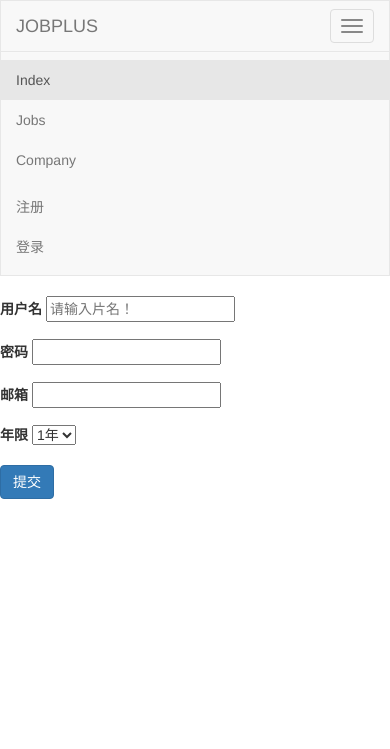
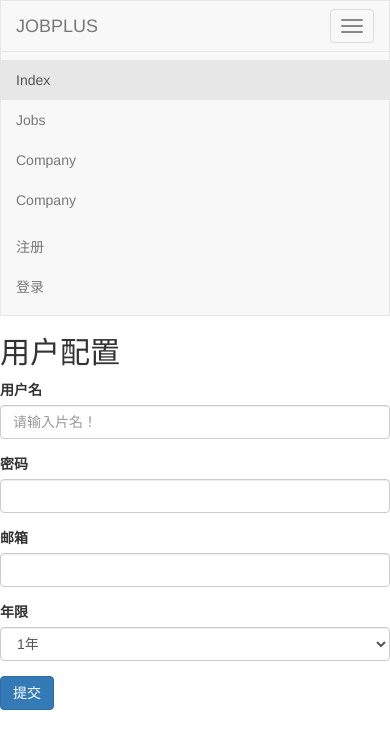
Before and after one commit to c502556190/jobplus, a Flask app: page /user/profile/ in a window 390 px wide, after a click on "Toggle navigation"; the page is wider, and only the part inside the window is pictured. Shown: the top 749 px of that part. Run offline with Flask 2, Linux system fonts and the light colour scheme; some libraries are stand-ins or nearby versions.

Commit message:
update macros.html

```diff
--- a/jobplus/templates/base.html
+++ b/jobplus/templates/base.html
@@ -1,12 +1,11 @@
 <!DOCTYPE html>
 <html>
 <head>
-    <title>LOUPLUS - Team 5 JOBPLUS</title>
+    <title>{% block title %}{% endblock %}</title>
     <!-- 最新版本的 Bootstrap 核心 CSS 文件 -->
-    <link rel="stylesheet" href="{{ url_for('static',filename='css/bootstrap.min.css') }}">
-
-
-    {% block css %}{% endblock %}
+    {% block css %}
+        <link rel="stylesheet" href="{{ url_for('static',filename='css/bootstrap.min.css') }}">
+    {% endblock %}
 </head>
 <body>
 <nav class="navbar navbar-default">
@@ -28,6 +27,8 @@
                 <li class="active"><a href="/">Index <span class="sr-only">(current)</span></a></li>
                 <li><a href="{{ url_for('job.index') }}">Jobs</a></li>
                 <li><a href="{{ url_for('company.index') }}">Company</a></li>
+                <li><a href="{{ url_for('user.profile') }}">Company</a></li>
+
             </ul>
             <ul class="nav navbar-nav navbar-right">
                 <li><a href="{{ url_for('user.index') }}">注册</a></li>
@@ -42,6 +43,7 @@
 {% block body %}
 {% endblock %}
 
+{% block footer %}{% endblock %}
 {% block js %}
     <!-- 最新的 Bootstrap 核心 JavaScript 文件 -->
     <script src="{{ url_for('static',filename='js/jquery.min.js') }}"></script>
--- a/jobplus/templates/macros.html
+++ b/jobplus/templates/macros.html
@@ -1,3 +1,4 @@
+{% extends "base.html" %}
 {% macro render_form(form, url) %}
     <form method="post" action="{{ url }}">
         {{ form.csrf_token }}
@@ -14,14 +15,39 @@
                 </div>
             {% else %}
                 <div class="form-group {% if field.errors %}has-error{% endif %}">
-                    {{ field.label }} {{ field(class="form-contorl") }}
-                    {% if field.errors %}
-                        {% for error in field.errors %}
-                            <span class="help-block">{{ error }}</span>
-                        {% endfor %}
-                    {% endif %}
+                {{ field.label }} {{ field(class="form-control") }}
+                {% if field.errors %}
+                    {% for error in field.errors %}
+                        <span class="help-block">{{ error }}</span>
+                    {% endfor %}
+                {% endif %}
                 </div>
             {% endif %}
         {% endfor %}
     </form>
 {% endmacro %}
+
+
+{% macro render_pagination(pagination, endpoint) %}
+    <nav class="nav-pagination" aria-label="Page navigation">
+        <ul class=pagination>
+            <li{% if not pagination.has_prev %} class="disabled"{% endif %}><a
+                    href="{{ url_for(endpoint, page=pagination.prev_num) if pagination.has_prev else '#' }}">&laquo;</a>
+            </li>
+            {% for page in pagination.iter_pages() %}
+                {% if page %}
+                    {% if page != pagination.page %}
+                        <li><a href="{{ url_for(endpoint, page=page) }}">{{ page }}</a></li>
+                    {% else %}
+                        <li class="active"><a href="#">{{ page }} <span class="sr-only">(current)</span></a></li>
+                    {% endif %}
+                {% else %}
+                    <span class=ellipsis>?</span>
+                {% endif %}
+            {% endfor %}
+            <li{% if not pagination.has_next %} class="disabled"{% endif %}><a
+                    href="{{ url_for(endpoint, page=pagination.next_num) if pagination.has_next else '#' }}">&raquo;</a>
+            </li>
+        </ul>
+    </nav>
+{% endmacro %}
--- a/jobplus/templates/user/profile.html
+++ b/jobplus/templates/user/profile.html
@@ -1,7 +1,11 @@
 {% extends "base.html" %}
 {% from "macros.html" import render_form %}
+{% block title %}HAHA{% endblock %}
 {% block body %}
-    <div class="form">
-        {{ render_form(form,url_for('user.profile')) }}
+    <h2>用户配置</h2>
+    <div class="row">
+        <div class="col-xs-6 col-md-3"></div>
+        <div class="col-xs-12 col-md-6">{{ render_form(form,url_for('user.profile')) }}</div>
+        <div class="col-xs-6 col-md-3"></div>
     </div>
 {% endblock %}
```
Also changed, not shown: 1 other file.
